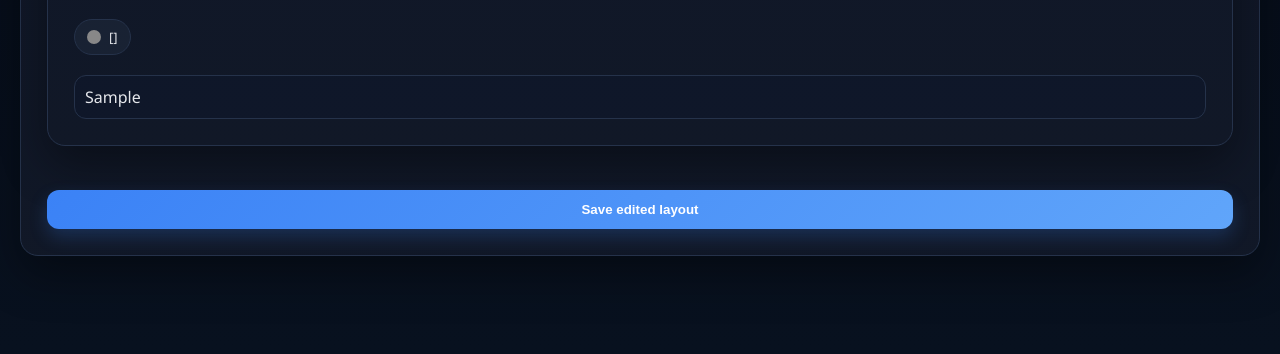
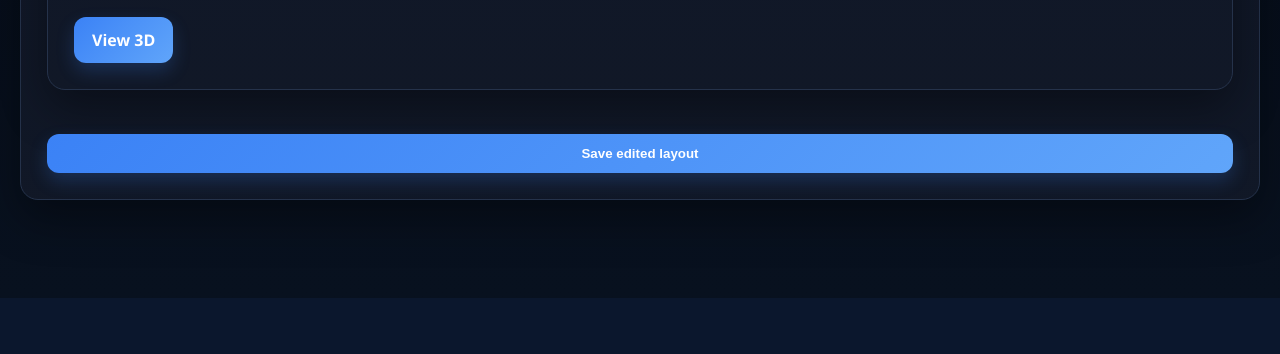
Before and after one commit to zilvis565-dev/box-layout-planner, a Flask app: template templates/calculation_result.html in a window 1280 px wide. Shown: the part 784-1138 px from the top of the page. After the commit the page ends 1082 px from the top, so only its background shows below. Run offline with Flask 3, Linux system fonts and the light colour scheme; the template is opened without the code that fills it: most values are stand-ins (such as "Sample title", 1, 10 or a date in 2020).

Commit message:
Update calculation_result.html

```diff
--- a/templates/calculation_result.html
+++ b/templates/calculation_result.html
@@ -50,17 +50,10 @@
                 {% endfor %}
             </table>
 
-            <div class="legend">
-                {% for item in pallet.legend %}
-                <div class="legend-item">
-                    <span class="legend-color" data-color="{{ item.color }}"></span>
-                    <span>{{ item.name }}</span>
-                </div>
-                {% endfor %}
-            </div>
-
-            <div class="plot-container">
-                {{ pallet.plot_html|safe }}
+            <div style="margin-top:16px;">
+                <a href="{{ url_for('pallet_3d', plan_id=plan_id, pallet_index=pallet.index) }}" class="btn">
+                    View 3D
+                </a>
             </div>
         </div>
         {% endfor %}
@@ -68,10 +61,4 @@
         <button type="submit" class="btn full" style="margin-top:20px;">Save edited layout</button>
     </form>
 </div>
-
-<script>
-document.querySelectorAll('.legend-color').forEach(el => {
-    el.style.background = el.dataset.color;
-});
-</script>
 {% endblock %}
```
